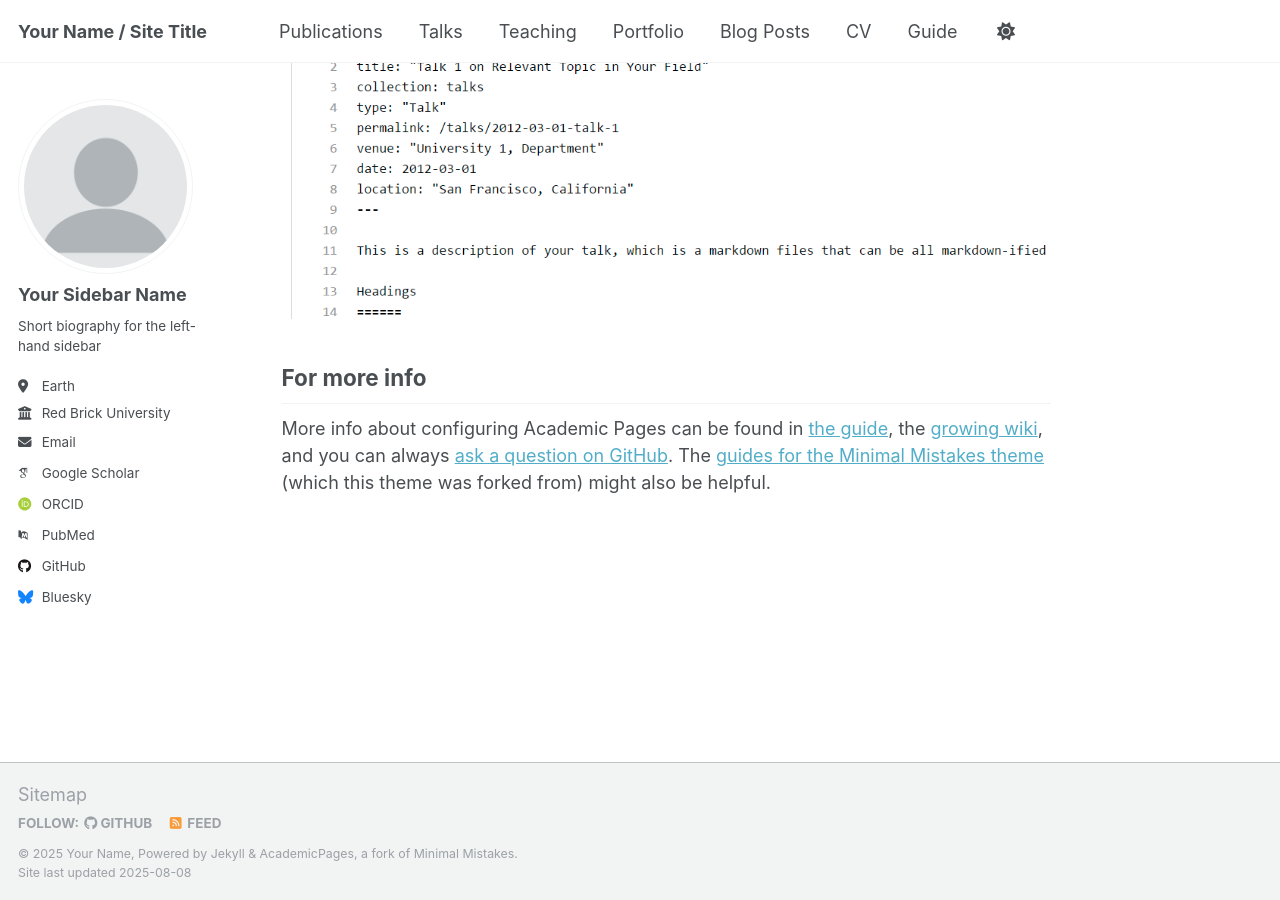
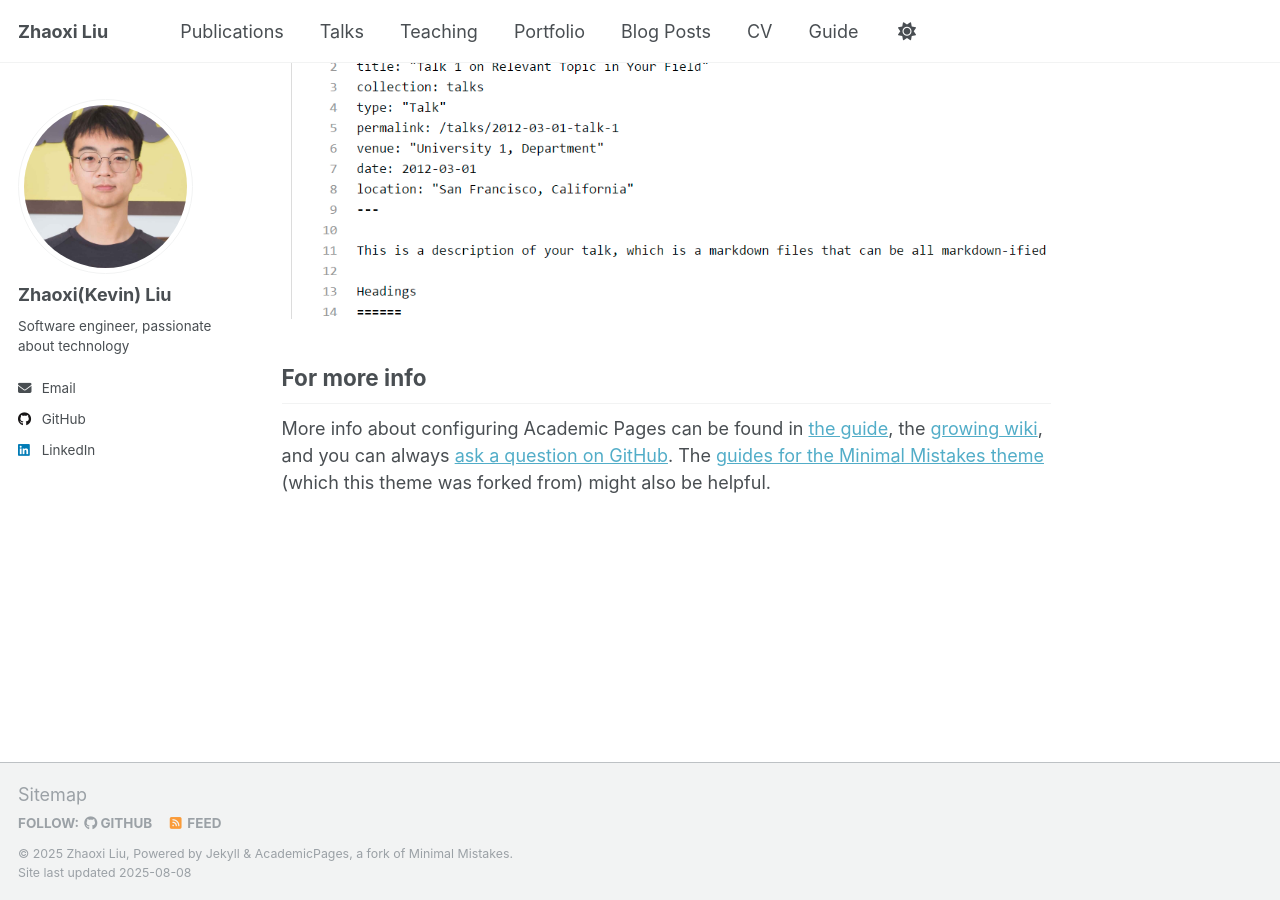
Before and after one commit to Kevin-zx-Liu/Kevin-zx-Liu.github.io, a Jekyll site: the page built from _pages/about.md, in a window 1280 px wide and 900 px high, scrolled down 2880 px. Built offline with Jekyll 4.4.1, drawn with Linux system fonts in a browser that asks for light colours; some web fonts are replaced; a script that is not in the unit is left out.

Commit message:
Update name, avatar .. etc

```diff
--- a/_config.yml
+++ b/_config.yml
@@ -9,37 +9,37 @@
 # Basic Site Settings
 locale                   : "en-US"
 site_theme               : "default"
-title                    : "Your Name / Site Title"
+title                    : "Zhaoxi Liu"
 title_separator          : "-"
-name                     : &name "Your Name"
+name                     : &name "Zhaoxi Liu"
 description              : &description "personal description"
-url                      : https://academicpages.github.io # the base hostname & protocol for your site e.g. "https://[your GitHub username].github.io" or if you already have some other page hosted on Github then use "https://[your GitHub username].github.io/[Your Repo Name]"
+url                      : https://kevin-zx-liu.github.io/ # the base hostname & protocol for your site e.g. "https://[your GitHub username].github.io" or if you already have some other page hosted on Github then use "https://[your GitHub username].github.io/[Your Repo Name]"
 baseurl                  : "" # the subpath of your site, e.g. "/blog"
-repository               : "academicpages/academicpages.github.io"
+repository               : "Kevin-zx-Liu/Kevin-zx-Liu.github.io"
 
 # Site Author - The following control what appear as part of the author content on the side bar.
 #               If a field is blank the icon and link will not appear, otherwise it will be shown.
 #               Additional customization can be done by editing /_includes/author-profile.html
 author:
   # Biographic information
-  avatar           : "profile.png"
-  name             : "Your Sidebar Name"
+  avatar           : "profile_avatar.JPG"
+  name             : "Zhaoxi(Kevin) Liu"
   pronouns         : # example: "she/her"
-  bio              : "Short biography for the left-hand sidebar"
-  location         : "Earth"
-  employer         : "Red Brick University"
+  bio              : "Software engineer, passionate about technology"
+  location         : #
+  employer         : #
   uri              : # URL
-  email            : "none@example.org"
+  email            : "liuzhaoxi1205@gmail.com"
 
   # Academic websites
   academia         : # URL
   arxiv            : # URL - Update with the correct link to your profile
-  googlescholar    : "https://scholar.google.com/citations?user=PS_CX0AAAAAJ"
+  googlescholar    : # "https://scholar.google.com/citations?user=PS_CX0AAAAAJ"
   inspire-hep      : # URL
   impactstory      : # URL
-  orcid            : "http://orcid.org/yourorcidurl"
+  orcid            : # "http://orcid.org/yourorcidurl"
   semantic         : # URL
-  pubmed           : "https://www.ncbi.nlm.nih.gov/pubmed/?term=john+snow"
+  pubmed           : # "https://www.ncbi.nlm.nih.gov/pubmed/?term=john+snow"
   researchgate     : # URL
   scopus           : # URL
 
@@ -53,7 +53,7 @@ author:
 
   # Social media
   artstation       : # Username
-  bluesky          : "bsky.app" # Replace this with you Bluesky username
+  bluesky          : # "bsky.app" # Replace this with you Bluesky username
   facebook         : # Username
   flickr           : # Username
   foursquare       : # Username
@@ -62,7 +62,7 @@ author:
   keybase          : # Username
   instagram        : # Username
   lastfm           : # Username
-  linkedin         : # Username
+  linkedin         : https://www.linkedin.com/in/zhaoxiliu/
   mastodon         : # URL
   medium           : # URL
   pinterest        : # Username
```
Also changed, not shown: CONTRIBUTING.md (deleted, +0 -7 lines), images/profile_avatar.JPG (added), 1 other file.
